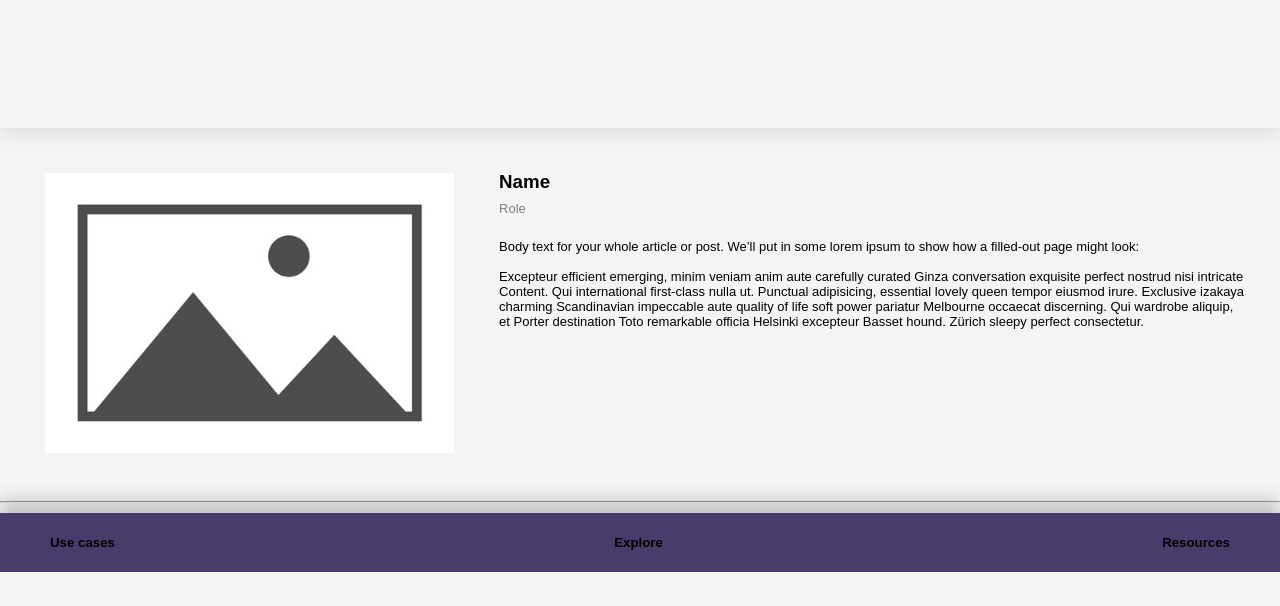
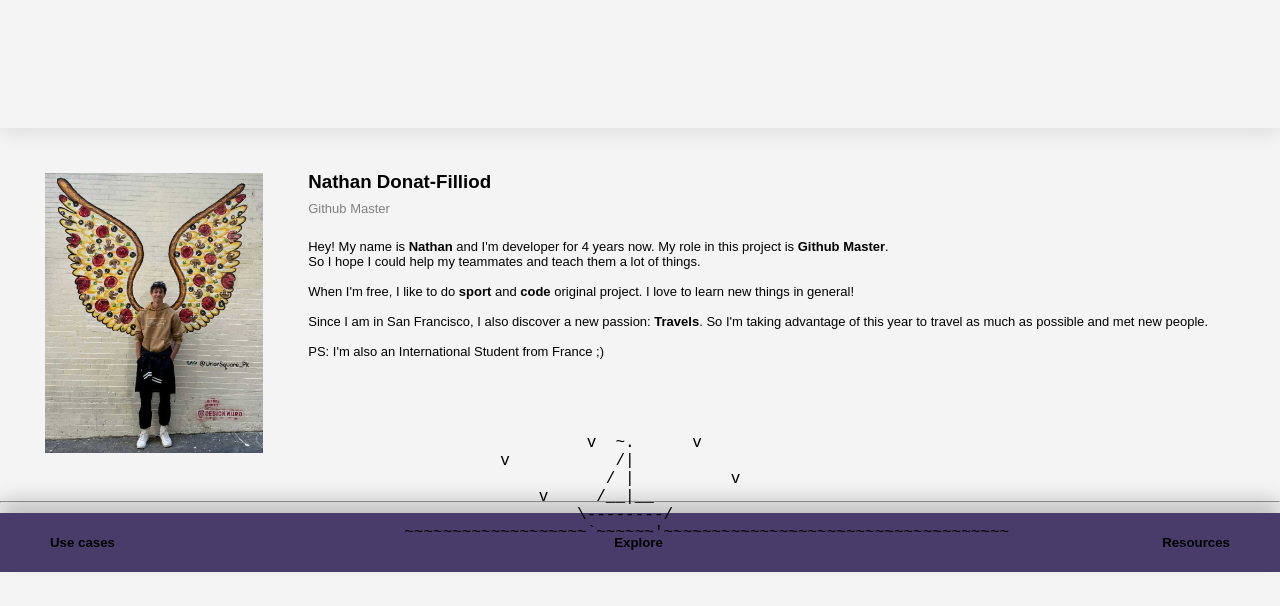
Before and after one commit to CWormley/Buy-Sell-Website, a plain HTML site: page application/src/aboutMePages/about-Nathan.html in a window 1280 px wide. Shown: the part 262-868 px from the top of the page. Before the commit the page ends 834 px from the top, so only its background shows below. Drawn offline with Linux system fonts and the light colour scheme.

Commit message:
add - nathan's about page

```diff
--- a/application/src/aboutMePages/about-Nathan.html
+++ b/application/src/aboutMePages/about-Nathan.html
@@ -25,10 +25,10 @@
     <section id="individual-section">
         <div id="individual-div">
             <h1 id="name">
-                Name
+                Nathan Donat-Filliod
             </h1>
             <h4 id="role">
-                Role
+                Github Master
             </h4>
         </div>
 
@@ -39,17 +39,33 @@
 <section id="individual-about">
     <div id="about-div" >
 
-        <img id="img" src="../Images/tempPFP.jpg" alt="Description of image">
+        <img id="img" src="../Images/nathan_profile.jpeg" alt="Description of image">
 
         <div id="about-stack">
-            <h3 id="about-name">Name</h3>
-            <h5 id="about-role">Role</h5>
+            <h3 id="about-name">Nathan Donat-Filliod</h3>
+            <h5 id="about-role">Github Master</h5>
 
-            <p id="description">Body text for your whole article or post. We’ll put in some lorem ipsum to show how a filled-out page might look:
-
-                <br> <br>
-                Excepteur efficient emerging, minim veniam anim aute carefully curated Ginza conversation exquisite perfect nostrud nisi intricate Content. Qui  international first-class nulla ut. Punctual adipisicing, essential lovely queen tempor eiusmod irure. Exclusive izakaya charming Scandinavian impeccable aute quality of life soft power pariatur Melbourne occaecat discerning. Qui wardrobe aliquip, et Porter destination Toto remarkable officia Helsinki excepteur Basset hound. Zürich sleepy perfect consectetur.
+            <p id="description">
+                Hey! My name is <b>Nathan</b> and I'm developer for 4 years now. My role in this project is <b>Github Master</b>.
+                <br>
+                So I hope I could help my teammates and teach them a lot of things.
+                <br><br>
+                When I'm free, I like to do <b>sport</b> and <b>code</b> original project. I love to learn new things in general!
+                <br><br>
+                Since I am in San Francisco, I also discover a new passion: <b>Travels</b>. So I'm taking advantage of this year to travel as much as possible and met new people.
+                <br><br>
+                PS: I'm also an International Student from France ;)
             </p>
+            <pre>
+                <p style="font-family: Courier New">
+                             v  ~.      v
+                    v           /|
+                               / |          v
+                        v     /__|__
+                            \--------/
+          ~~~~~~~~~~~~~~~~~~~`~~~~~~'~~~~~~~~~~~~~~~~~~~~~~~~~~~~~~~~~~~~
+                </p>
+            </pre>
         </div>
     </div>
 </section>
```
Also changed, not shown: application/src/HTML/about.html (+1 -1 lines), application/src/Images/nathan_profile.jpeg (added).
